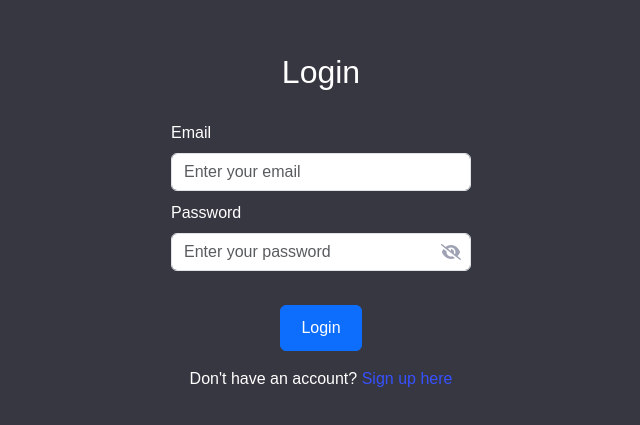
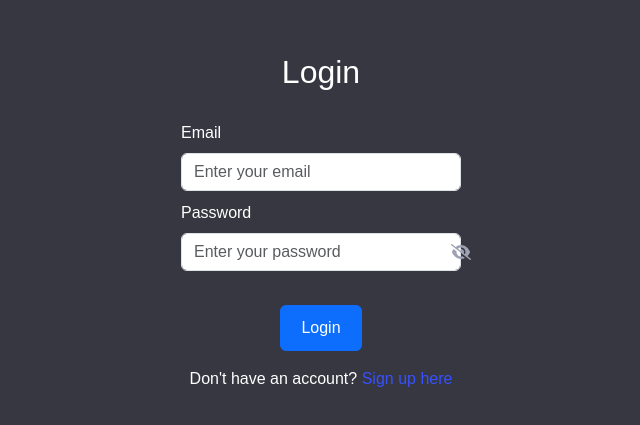
Before and after one commit to Sailesh75/PERN-todo, a React (Vite) app in the folder client/: page /login in a window 1280 px wide. Shown: the part 179-604 px from the top of the page, without its empty margins (319-959 px from the left). Built offline with nearby package versions, Linux system fonts and the light colour scheme; no server answers.

Commit message:
position changed of passpord_toggle_icon

```diff
--- a/client/src/login/_login.scss
+++ b/client/src/login/_login.scss
@@ -8,7 +8,7 @@
 
 .login-card {
   width: 400px;
-  padding: 50px;
+  padding: 60px;
 }
 
 .login-title {
@@ -43,7 +43,7 @@
 .password-toggle-icon2 {
   position: relative;
   top: -30px;
-  left: 330px;
+  left: 240px;
   cursor: pointer;
   color: #9fa2b4;
 }
```
